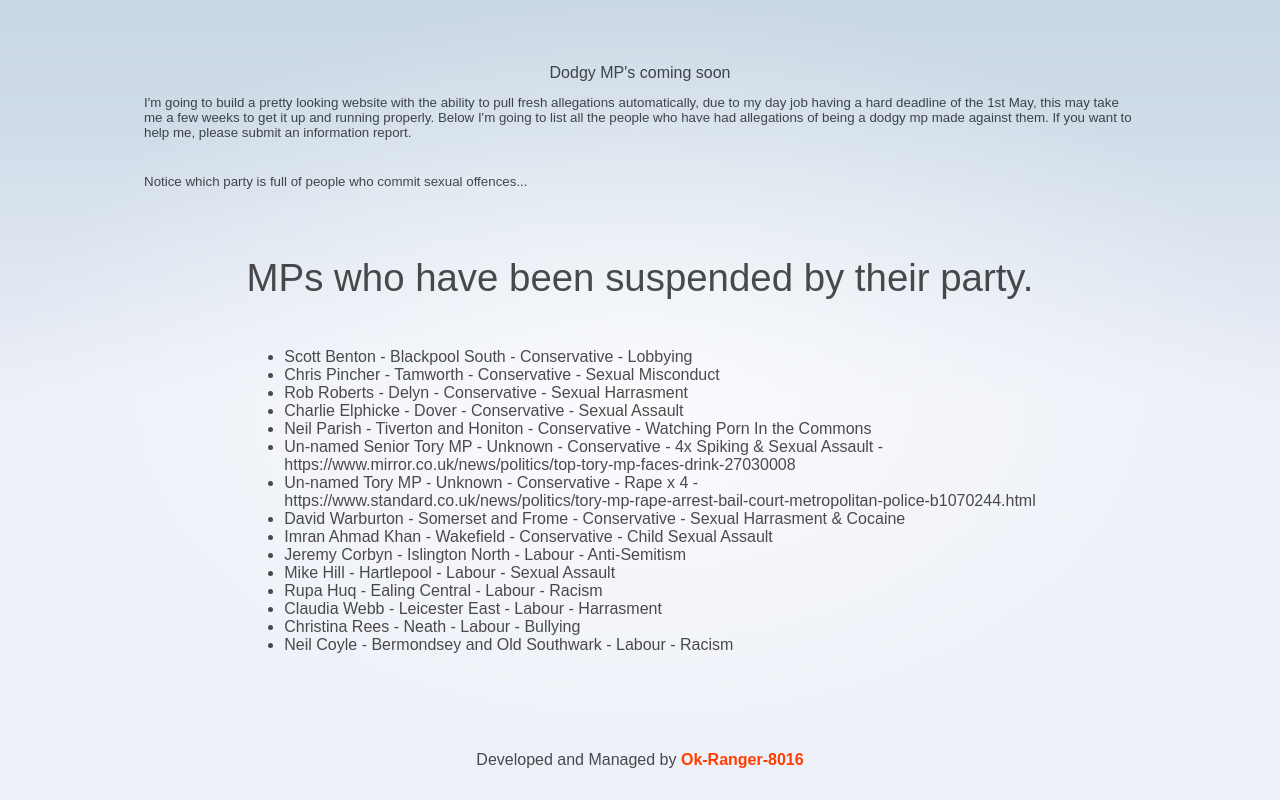
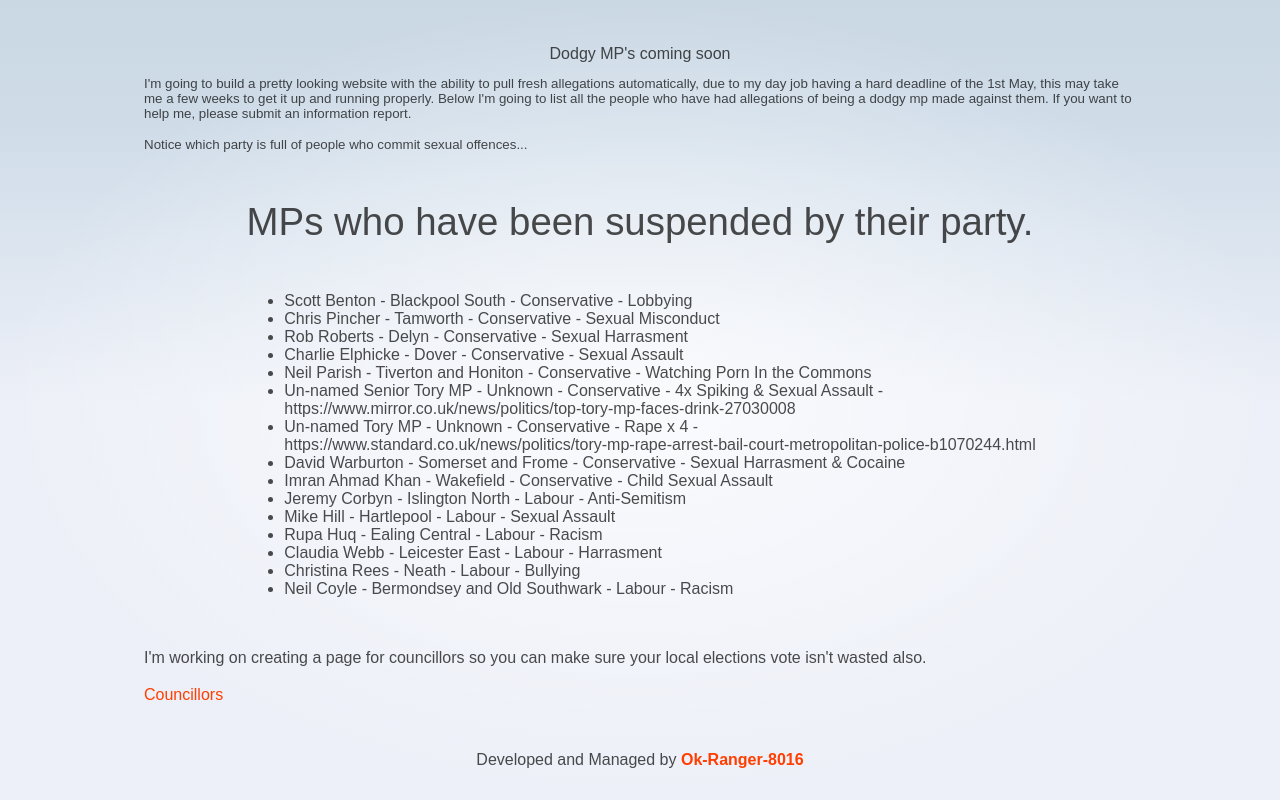
Before and after one commit to NathanLeadill/dodgymps, a SvelteKit app: page / in a window 1280 px wide. Built offline with nearby package versions, Linux system fonts and the light colour scheme.

Commit message:
Link to councillors

```diff
--- a/src/routes/+page.svelte
+++ b/src/routes/+page.svelte
@@ -45,6 +45,12 @@
 	</ul>
 </section>
 
+<p>
+	I'm working on creating a page for councillors so you can make sure your local elections vote
+	isn't wasted also.
+</p>
+<a href="/councillors">Councillors</a>
+
 <style>
 	section {
 		display: flex;
```
